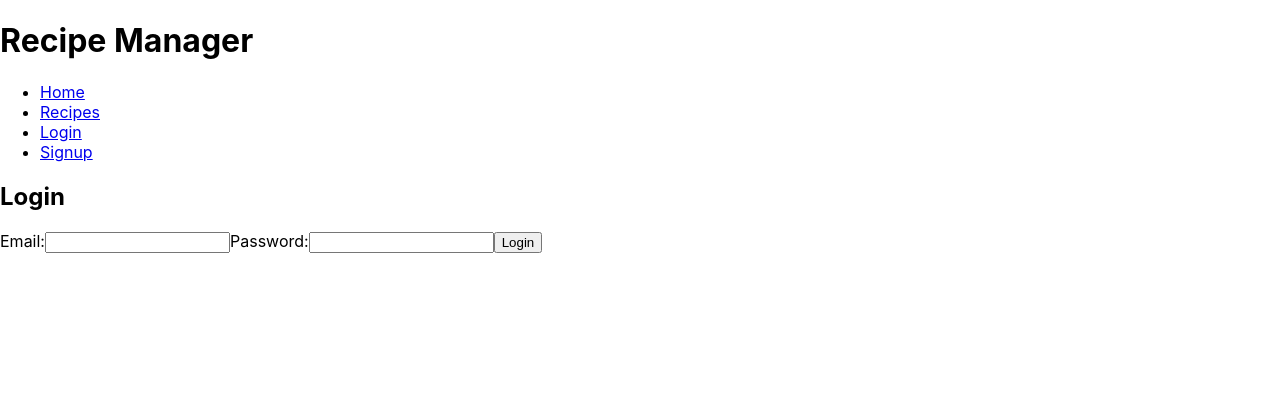
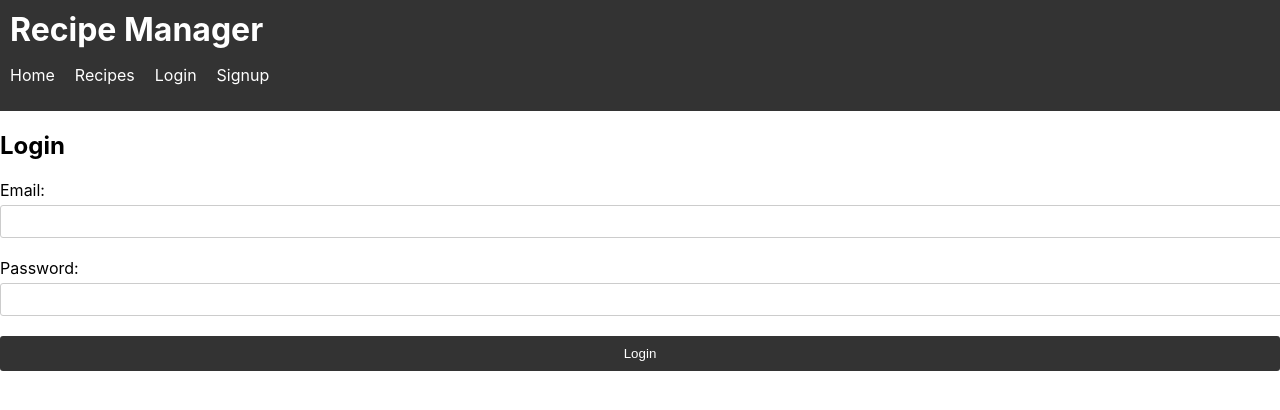
Before and after one commit to ahassan2001/milestoneproject3, a React (Create React App) app in the folder frontend/frontend/: page /login in a window 1280 px wide. Shown: the top 410 px of the page. Built offline with nearby package versions, Linux system fonts and the light colour scheme; no server answers.

Commit message:
added styling

```diff
--- a/frontend/frontend/public/index.html
+++ b/frontend/frontend/public/index.html
@@ -24,7 +24,7 @@
       work correctly both with client-side routing and a non-root public URL.
       Learn how to configure a non-root public URL by running `npm run build`.
     -->
-    <title>React App</title>
+    <title>Recipe Manager</title>
   </head>
   <body>
     <noscript>You need to enable JavaScript to run this app.</noscript>
--- a/frontend/frontend/src/components/Header.js
+++ b/frontend/frontend/src/components/Header.js
@@ -1,5 +1,6 @@
 import React from 'react';
 import { Link } from 'react-router-dom';
+import '../styles/Header.css';
 
 const Header = () => {
   return (
--- a/frontend/frontend/src/pages/Login.js
+++ b/frontend/frontend/src/pages/Login.js
@@ -1,6 +1,7 @@
 import React, { useState } from 'react';
 import { useNavigate } from 'react-router-dom';
 import axios from 'axios';
+import '../styles/LoginSignUp.css';
 
 const Login = () => {
   const navigate = useNavigate();
@@ -40,6 +41,8 @@ const Login = () => {
           onChange={handleChange}
           required
         />
+        <br/>
+        <br/>
         <label>Password:</label>
         <input
           type="password"
@@ -48,6 +51,8 @@ const Login = () => {
           onChange={handleChange}
           required
         />
+        <br/>
+        <br/>
         <button type="submit">Login</button>
       </form>
     </div>
--- /dev/null
+++ b/frontend/frontend/src/styles/Header.css
@@ -0,0 +1,32 @@
+header {
+    background-color: #333;
+    color: white;
+    padding: 10px;
+  }
+
+  h1 {
+    margin: 0;
+  }
+
+  nav ul {
+    list-style-type: none;
+    padding: 0;
+    display: flex;
+  }
+
+  nav li {
+    margin-right: 20px;
+  }
+
+  nav li:last-child {
+    margin-right: 0;
+  }
+
+  nav a {
+    color: white;
+    text-decoration: none;
+  }
+
+  nav a:hover {
+    text-decoration: underline;
+  }
--- /dev/null
+++ b/frontend/frontend/src/styles/LoginSignUp.css
@@ -0,0 +1,40 @@
+.container {
+    max-width: 400px;
+    margin: 0 auto;
+    padding: 20px;
+    background-color: #f4f4f4;
+    border-radius: 5px;
+    box-shadow: 0 2px 4px rgba(0, 0, 0, 0.1);
+}
+
+.form-group {
+    margin-bottom: 20px;
+}
+
+label {
+    display: block;
+    margin-bottom: 5px;
+}
+
+input[type="text"],
+input[type="email"],
+input[type="password"] {
+    width: 100%;
+    padding: 8px;
+    border-radius: 3px;
+    border: 1px solid #ccc;
+}
+
+button {
+    width: 100%;
+    padding: 10px;
+    background-color: #333;
+    color: white;
+    border: none;
+    border-radius: 3px;
+    cursor: pointer;
+}
+
+button:hover {
+    background-color: #555;
+}
```
Also changed, not shown: frontend/frontend/src/pages/SignUp.js (+7 -0 lines).
